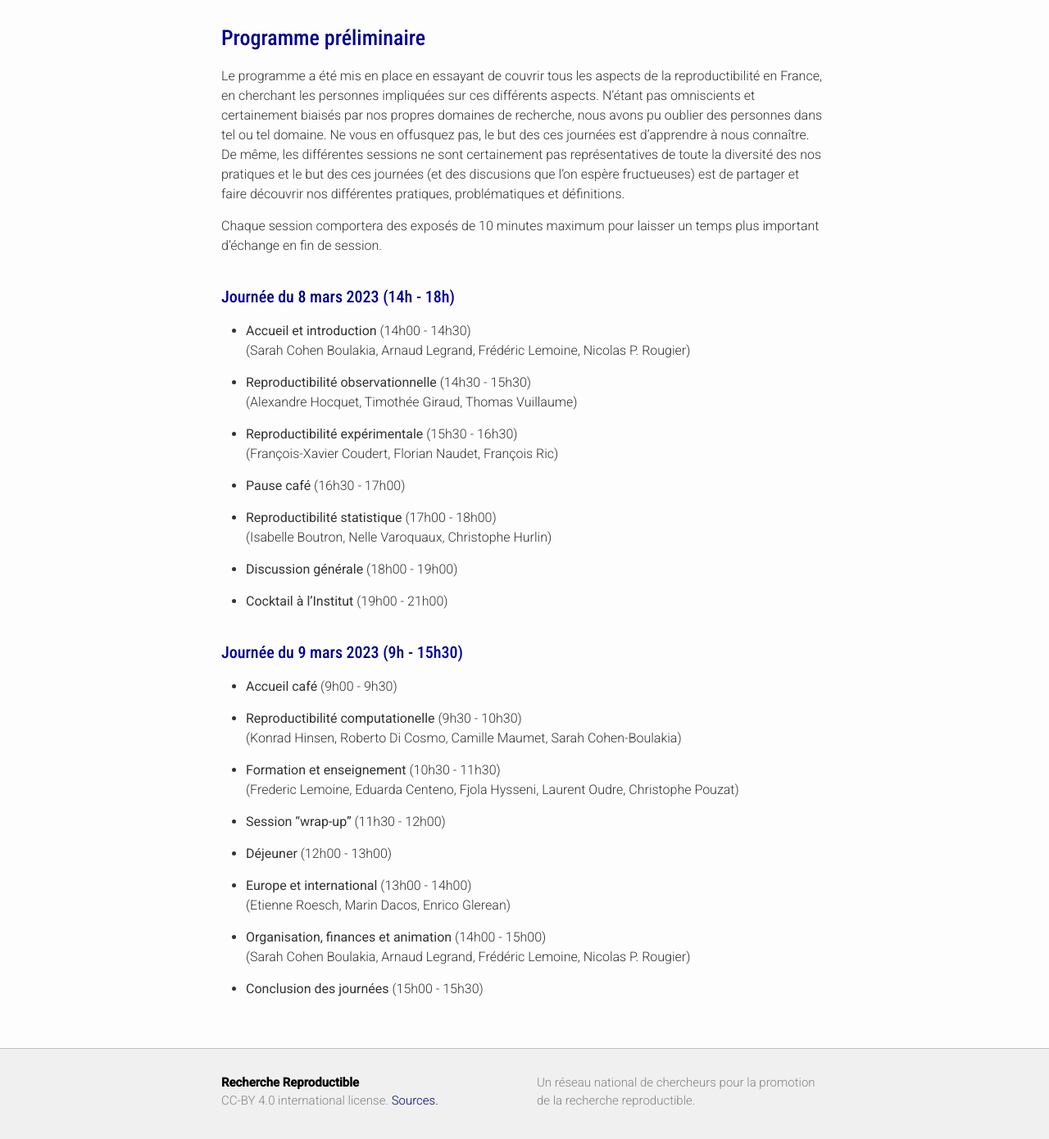
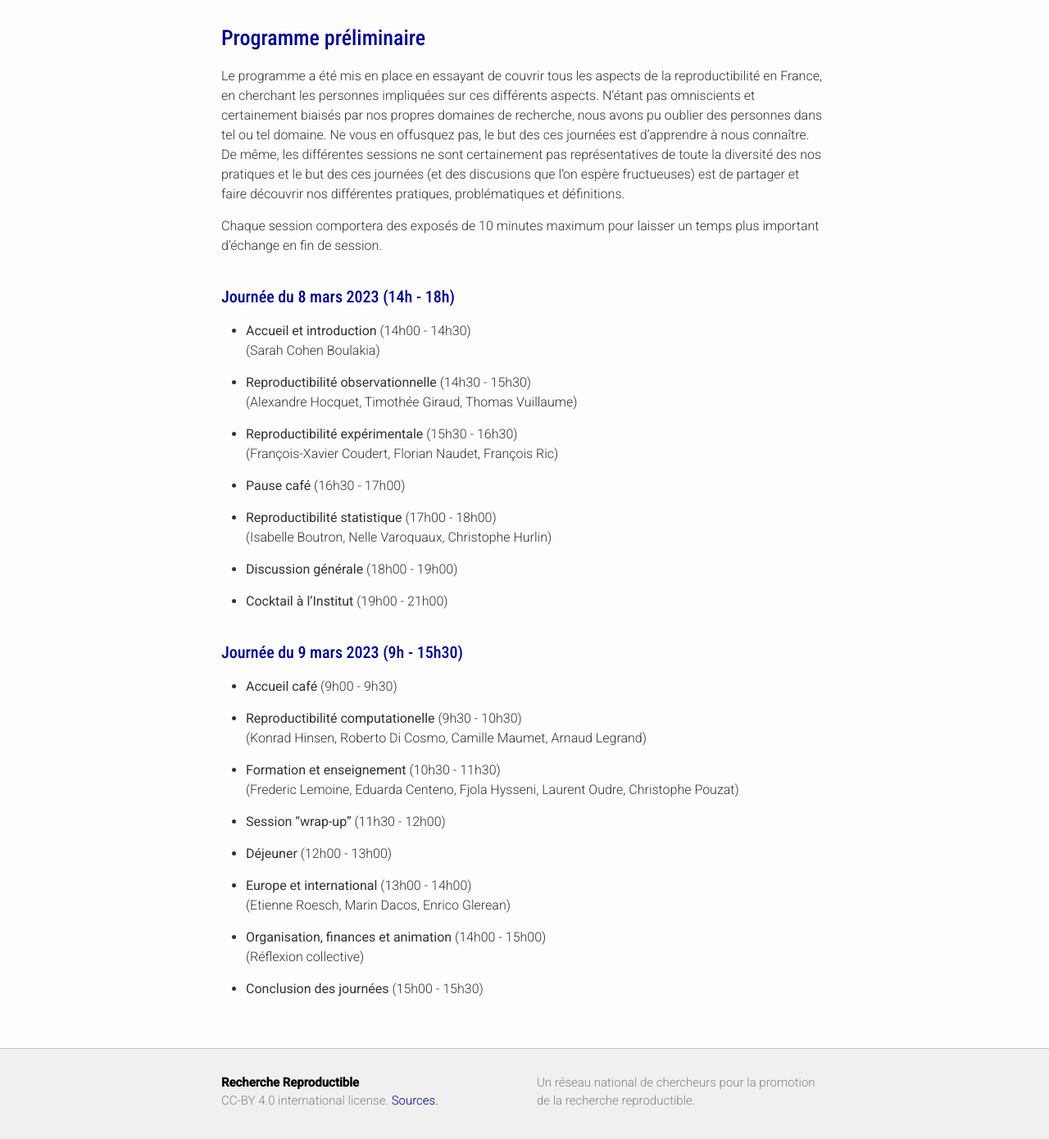
Before and after one commit to FR-RN/FR-RN, a Jekyll site: the page built from rr-days.md, in a window 1280 px wide and 1400 px high, scrolled down 932 px. Shown: the top 1390 px of the window at 82% size. Built offline with Jekyll 4.4.1, drawn with Linux system fonts in a browser that asks for light colours; some web fonts are replaced.

Commit message:
Changed speakers for introduction/conclusion

```diff
--- a/rr-days.md
+++ b/rr-days.md
@@ -58,7 +58,7 @@ laisser un temps plus important d’échange en fin de session.
 ## Journée du 8 mars 2023 (14h - 18h)
 
 * **Accueil et introduction** (14h00 - 14h30)
-   (Sarah Cohen Boulakia, Arnaud Legrand, Frédéric Lemoine, Nicolas P. Rougier)
+   (Sarah Cohen Boulakia)
 
 * **Reproductibilité observationnelle** (14h30 - 15h30)
   (Alexandre Hocquet, Timothée Giraud, Thomas Vuillaume)
@@ -82,7 +82,7 @@ laisser un temps plus important d’échange en fin de session.
 * **Accueil café** (9h00 - 9h30)
 
 * **Reproductibilité computationelle** (9h30 - 10h30)
-  (Konrad Hinsen, Roberto Di Cosmo, Camille Maumet, Sarah Cohen-Boulakia)
+  (Konrad Hinsen, Roberto Di Cosmo, Camille Maumet, Arnaud Legrand)
 
 * **Formation et enseignement** (10h30 - 11h30)
   (Frederic Lemoine, Eduarda Centeno, Fjola Hysseni, Laurent Oudre, Christophe Pouzat)
@@ -95,6 +95,6 @@ laisser un temps plus important d’échange en fin de session.
   (Etienne Roesch, Marin Dacos, Enrico Glerean)
 
 * **Organisation, finances et animation** (14h00 - 15h00)
-   (Sarah Cohen Boulakia, Arnaud Legrand, Frédéric Lemoine, Nicolas P. Rougier)
+  (Réflexion collective)
 
 * **Conclusion des journées** (15h00 - 15h30)
```
